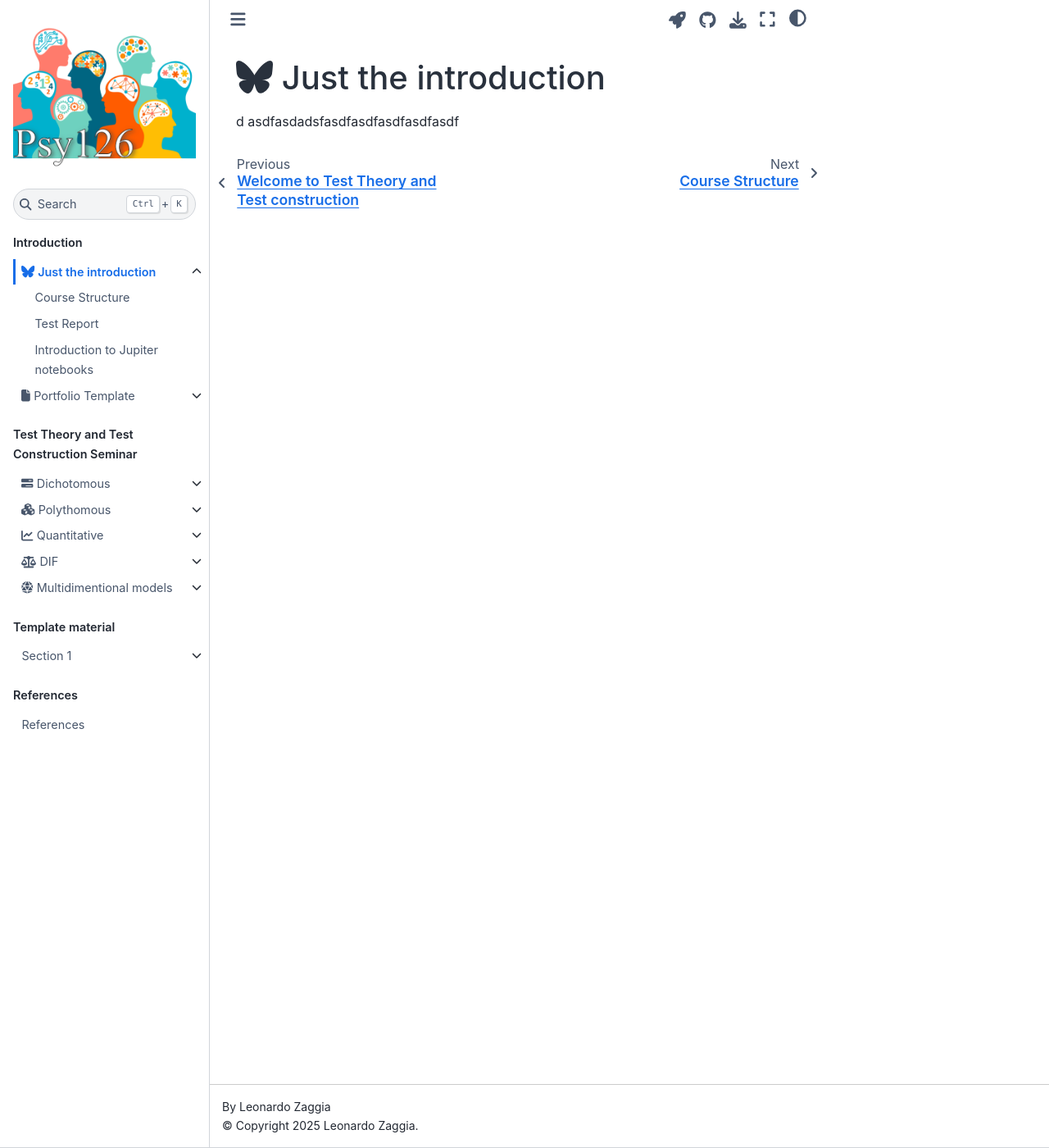
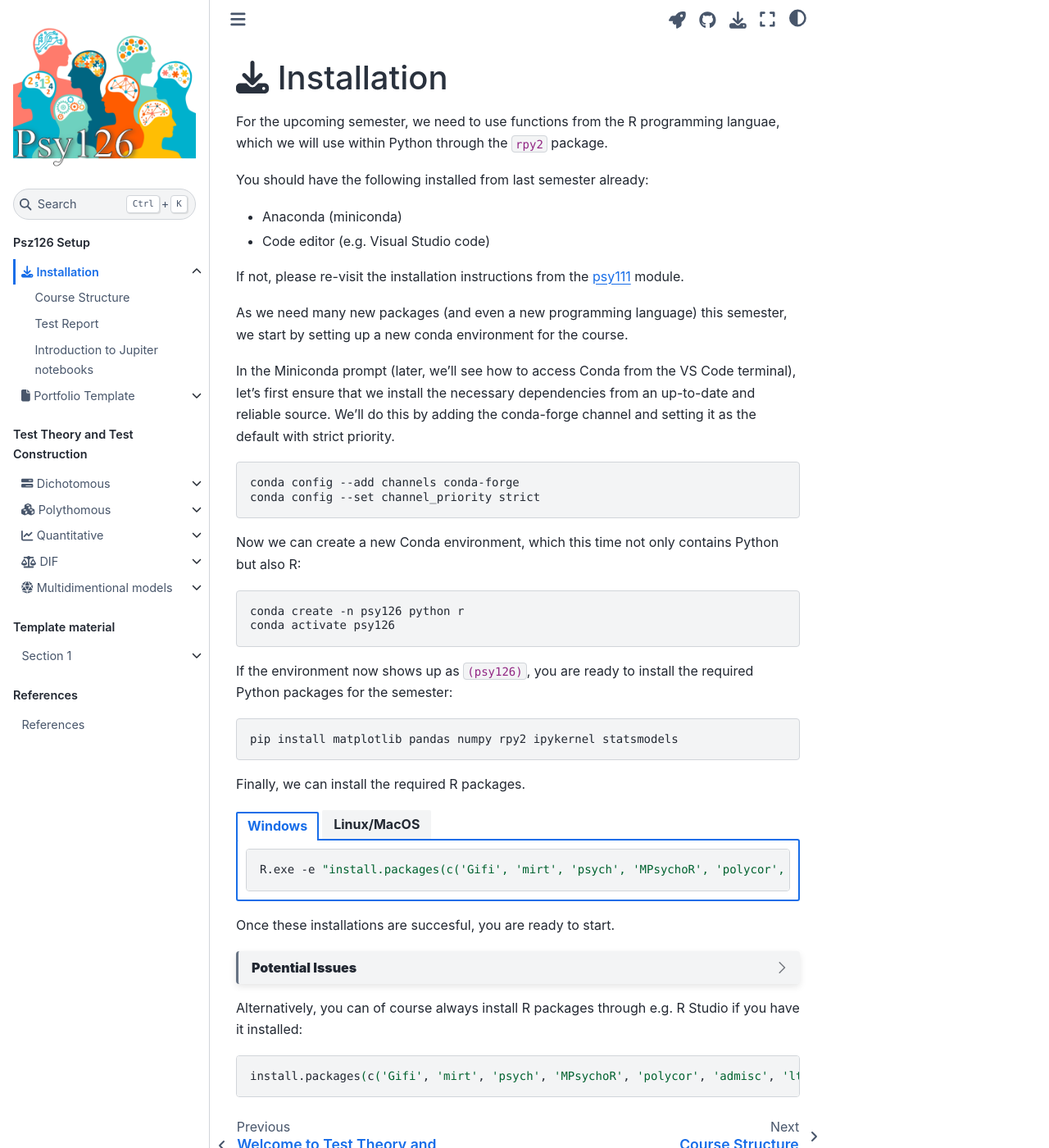
Before and after one commit to pegaseehorn/psy126, a Jupyter Book: the page built from book/introduction/1_psy126/0_Introduction.md, in a window 1280 px wide and 1400 px high. Shown: the whole window at 82% size. Built offline with Jupyter Book 1.0.4 settings and Sphinx 7.4.7 and the Sphinx Book theme 1.1.4, drawn with Linux system fonts in a browser that asks for light colours.

Commit message:
Renaming + new installation guide

`````diff
--- a/_config.yml
+++ b/_config.yml
@@ -8,7 +8,7 @@ copyright: "2025 Leonardo Zaggia"
 execute:
   execute_notebooks: "off"
 
-exclude_patterns: [".venv", "README.md"]
+exclude_patterns: [".venv", "README.md", test.ipynb, test.py]
 
 # Define the name of the latex output file for PDF builds
 latex:
--- a/_toc.yml
+++ b/_toc.yml
@@ -4,7 +4,7 @@
 format: jb-book
 root: book/introduction
 parts:
-  - caption: Introduction
+  - caption: Psz126 Setup
     chapters:
       - file: book/introduction/1_psy126/0_Introduction
         sections:
@@ -16,7 +16,7 @@ parts:
         sections:
           - file: book/introduction/2_Template/1_yourTemplate
 
-  - caption: Test Theory and Test Construction Seminar
+  - caption: Test Theory and Test Construction
     chapters:
       - file: book/TT/6_Dichotomous_IRT/0_Introduction
         sections:
--- a/book/introduction/1_psy126/0_Introduction.md
+++ b/book/introduction/1_psy126/0_Introduction.md
@@ -12,7 +12,69 @@ kernelspec:
   name: python3
 ---
 
-# <i class="fa-brands fa-bluesky"></i> Just the introduction
+# <i class="fa-solid fa-download"></i> Installation
 
-d
-asdfasdadsfasdfasdfasdfasdfasdf
+For the upcoming semester, we need to use functions from the R programming languae, which we will use within Python through the `rpy2` package.
+
+You should have the following installed from last semester already:
+
+- Anaconda (miniconda)
+- Code editor (e.g. Visual Studio code)
+
+If not, please re-visit the installation instructions from the [psy111](https://mibur1.github.io/psy111/book/introduction/1_Setup/0_Introduction.html) module.
+
+As we need many new packages (and even a new programming language) this semester, we start by setting up a new conda environment for the course.
+
+In the Miniconda prompt (later, we'll see how to access Conda from the VS Code terminal), let's first ensure that we install the necessary dependencies from an up-to-date and reliable source. We’ll do this by adding the conda-forge channel and setting it as the default with strict priority.
+
+```bash
+conda config --add channels conda-forge
+conda config --set channel_priority strict
+```
+
+Now we can create a new Conda environment, which this time not only contains Python but also R:
+
+
+```bash
+conda create -n psy126 python r
+conda activate psy126
+```
+
+If the environment now shows up as `(psy126)`, you are ready to install the required Python packages for the semester:
+
+```bash
+pip install matplotlib pandas numpy rpy2 ipykernel statsmodels
+```
+
+Finally, we can install the required R packages.
+
+
+````{tab-set}
+```{tab-item} Windows
+~~~bash
+R.exe -e "install.packages(c('Gifi', 'mirt', 'psych', 'MPsychoR', 'polycor', 'admisc', 'ltm', 'eRm'), repos='https://cran.uni-muenster.de')"
+~~~
+```
+
+```{tab-item} Linux/MacOS
+~~~bash
+R -e "install.packages(c('Gifi', 'mirt', 'psych', 'MPsychoR', 'polycor', 'admisc', 'ltm', 'eRm'), repos='https://cran.uni-muenster.de')"
+~~~
+```
+````
+
+Once these installations are succesful, you are ready to start.
+
+```{dropdown} **Potential Issues**
+
+If any of the R packages fail to install, you can use the pre-compiled conda packages as a backup. However, please note that they are not the newest version (this should be fine here but could generally lead to errors). This works by using `conda install` and putting an `r-` in front of the package name, all in lower case, e.g.:
+
+```bash
+conda install r-mpsychor
+```
+
+Alternatively, you can of course always install R packages through e.g. R Studio if you have it installed:
+
+```bash
+install.packages(c('Gifi', 'mirt', 'psych', 'MPsychoR', 'polycor', 'admisc', 'ltm', 'eRm'), repos='https://cran.uni-muenster.de')
+```
`````
Also changed, not shown: 1 other file.
